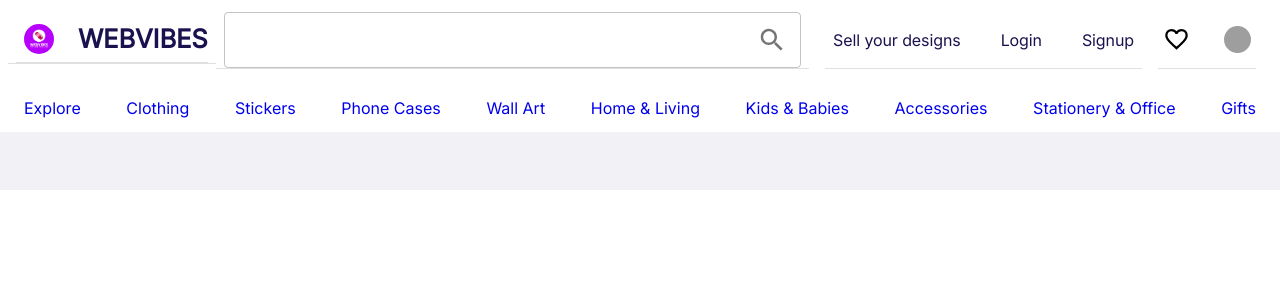
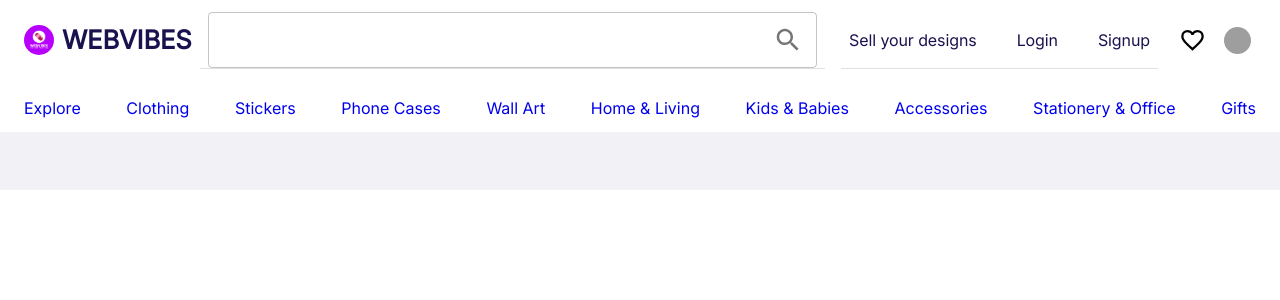
Before and after one commit to Tanaka785/OnlineStore, a React (Vite) app in the folder Frontend/: page / in a window 1280 px wide. Shown: the top 300 px of the page. Built offline with nearby package versions, Linux system fonts and the light colour scheme; grey boxes are pictures that could not be loaded.

Commit message:
renames Box component which were renamed StyledBox.

```diff
--- a/Frontend/src/components/common/Navigation/Navigation.jsx
+++ b/Frontend/src/components/common/Navigation/Navigation.jsx
@@ -105,7 +105,7 @@ export default function NavigationAppBar() {
                 width: "100%",
               }}
             >
-              <StyledBox
+              <Box
                 gap={0}
                 sx={{
                   display: "flex",
@@ -351,7 +351,7 @@ export default function NavigationAppBar() {
                     </ListItem>
                   </List>
                 </StyledDrawer>
-                <StyledBox
+                <Box
                   gap={1}
                   sx={{
                     display: "flex",
@@ -385,8 +385,8 @@ export default function NavigationAppBar() {
                       WEBVIBES
                     </Typography>
                   </StyledLink>
-                </StyledBox>
-              </StyledBox>
+                </Box>
+              </Box>
               {/* searchfield, nav-links, cart & favorites StyledBox. */}
               <Box
                 sx={{
@@ -446,7 +446,7 @@ export default function NavigationAppBar() {
                     </StyledIconButton>
                   </StyledBox>
                   {/* cart & favorites icons. */}
-                  <StyledBox
+                  <Box
                     gap={1}
                     sx={{ display: "flex", marginRight: theme.spacing(0) }}
                   >
@@ -465,7 +465,7 @@ export default function NavigationAppBar() {
                         <Avatar src="Cart.svg" sx={{ width: 27, height: 27 }} />
                       </StyledIconButton>
                     </StyledTooltip>
-                  </StyledBox>
+                  </Box>
                 </Box>
               </Box>
             </Box>
```
